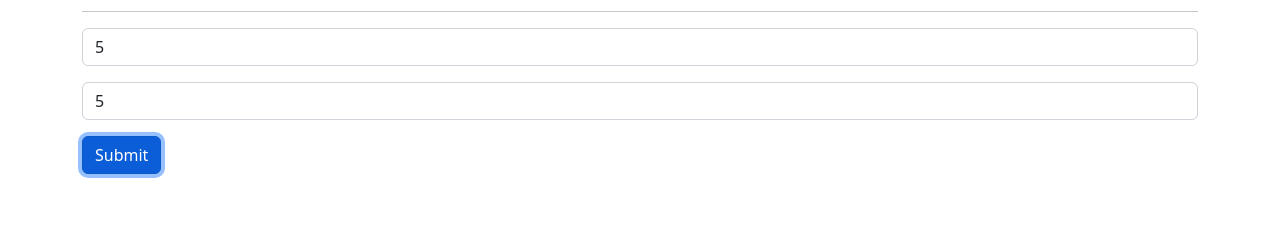
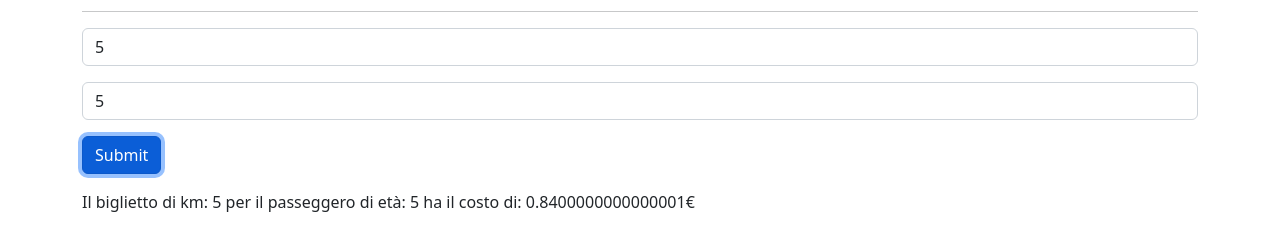
Before and after one commit to matteocovetti/js-biglietto-treno-form, a plain HTML site: page index.html in a window 1280 px wide. Both pictures are taken after typing "5", "5" into the empty fields and a click on the button "Submit". Shown: the part 53-304 px from the top of the page. Drawn offline with nearby package versions, Linux system fonts and the light colour scheme.

Commit message:
mileston 2 fatta

```diff
--- a/index.html
+++ b/index.html
@@ -42,10 +42,14 @@
                 class="form-control"
                 placeholder="Inserisci età passeggero"
                 required
-              />
+                />
 
               </div>
               <button type="submit" class="btn btn-primary">Submit</button>
+            </form>
+
+        </div>
+        <div class="mt-3" id="items"></div>
     </div>
     <script src="script.js"></script>
 </body>
--- a/script.js
+++ b/script.js
@@ -24,4 +24,9 @@ function calcPrezzo(event){
         prezzoBiglietto -= prezzoBiglietto * scontoAnziani;
     }
     // console.log(prezzoBiglietto);
+    const div = document.getElementById('items');
+    let p = document.createElement('p');
+    p.innerHTML = 'Il biglietto di km: ' + km + " per il passeggero di età: " + eta + ' ha il costo di: ' + prezzoBiglietto + '€';
+    div.appendChild(p);
+
 }
```
